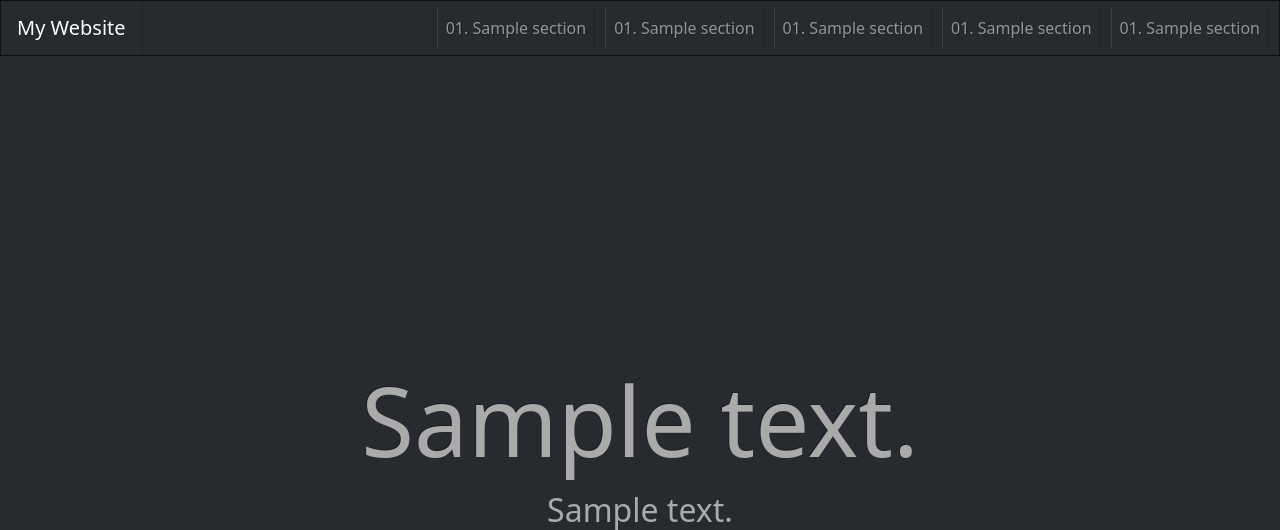
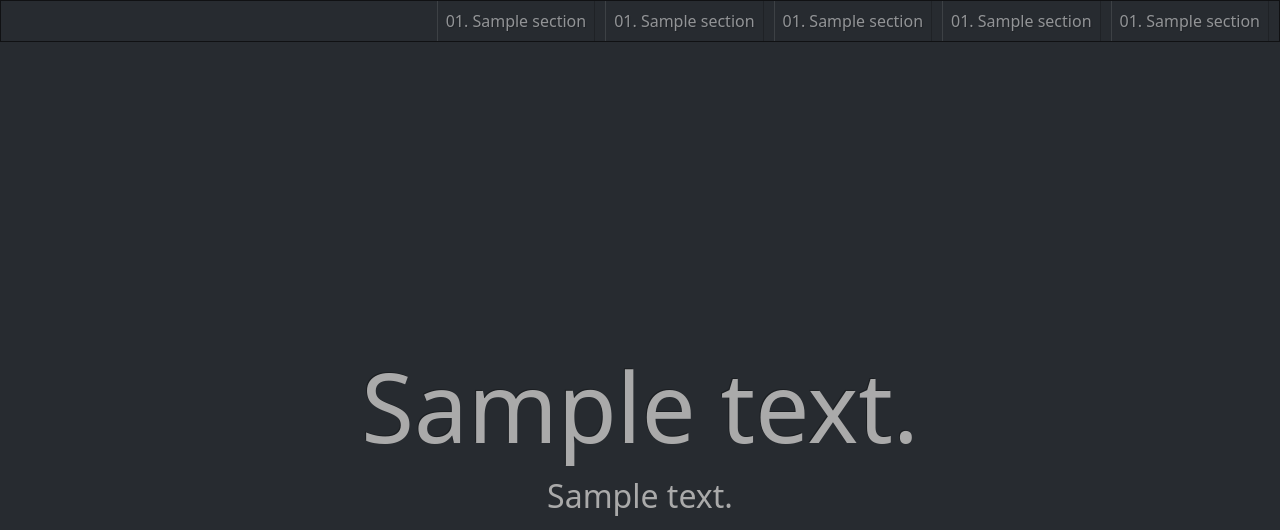
Before and after one commit to andreppatricio/andreppatricio.github.io, a Django app: page / in a window 1280 px wide. Shown: the top 530 px of the page. Run offline with Django 4.2, Linux system fonts and the light colour scheme; tables that the repository leaves empty hold one stand-in row (values such as "Sample post"); grey boxes marked "Sample" are stand-in pictures; some libraries are stand-ins or nearby versions.

Commit message:
Alter navigation bar

```diff
--- a/mycore/templates/mycore/index.html
+++ b/mycore/templates/mycore/index.html
@@ -12,7 +12,7 @@
 <body>
 
     <nav class="navbar navbar-expand-lg navbar-dark bg-dark">
-        <a class="navbar-brand">My Website</a>
+        <!-- <a class="navbar-brand">My Website</a> -->
         <button class="navbar-toggler" type="button" data-toggle="collapse" data-target="#navbarNav" aria-controls="navbarNav" aria-expanded="false" aria-label="Toggle navigation">
             <span class="navbar-toggler-icon"></span>
         </button>
```
